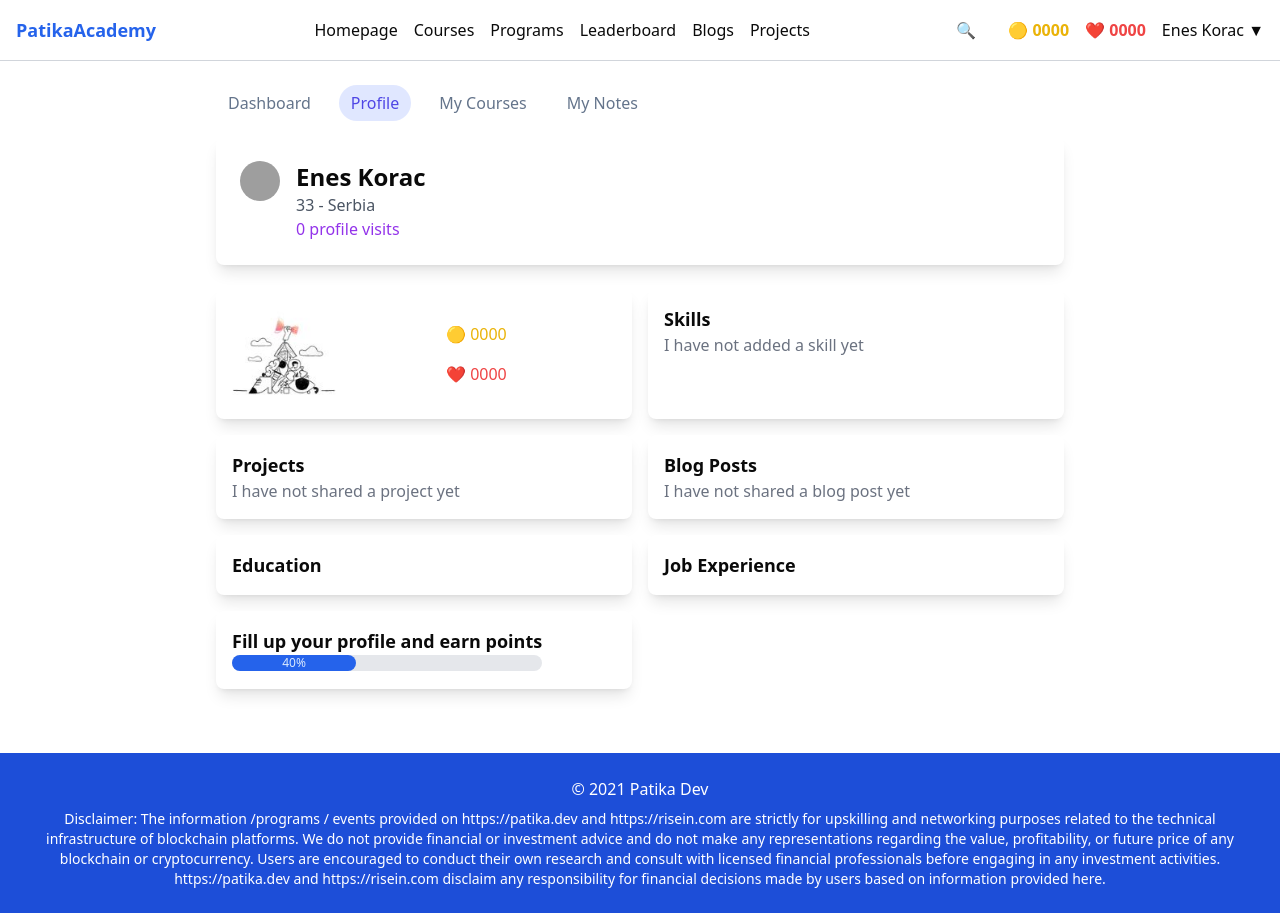
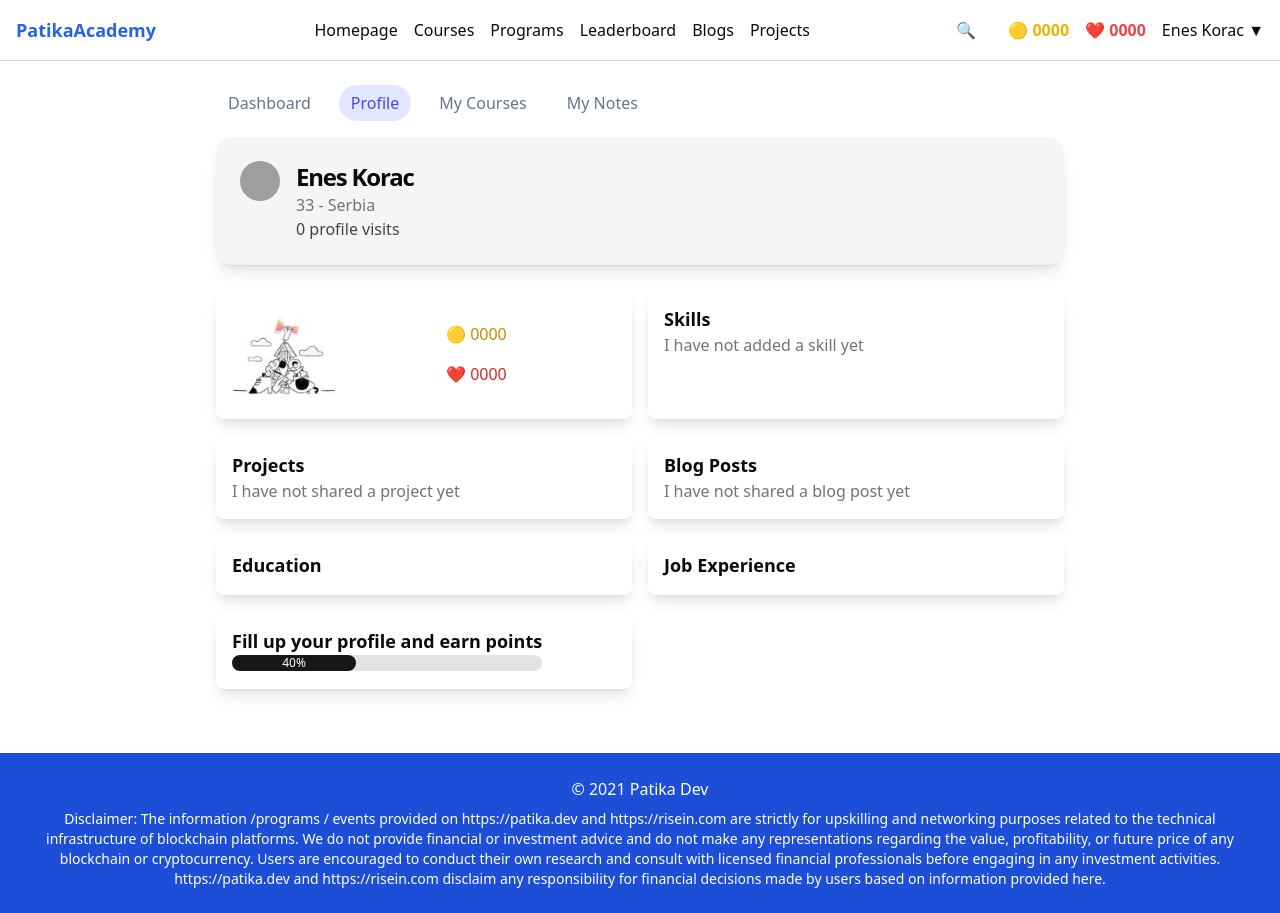
Before and after one commit to kcne/cnit-academy-ui, a Next.js app: page /user/profile in a window 1280 px wide. Built offline with nearby package versions, Linux system fonts and the light colour scheme; no server answers; grey boxes are pictures that could not be loaded.

Commit message:
adjust theme colors

```diff
--- a/src/app/blogs/[slug]/page.tsx
+++ b/src/app/blogs/[slug]/page.tsx
@@ -41,21 +41,21 @@ export default function Blogs({ params }) {
     <>
       <div className="flex flex-row items-baseline mb-3">
         <Link href="/blogs">
-          <h1 className="text-2xl font-bold text-blue-500 hover:underline">
+          <h1 className="text-2xl font-bold text-primary hover:underline">
             Blogs
           </h1>
         </Link>
         <span className="mx-2 text-2xl">⮚</span>
         <Link href="#">
-          <h1 className="text-2xl font-bold text-blue-500 hover:underline">
+          <h1 className="text-2xl font-bold text-primary hover:underline">
             {title}
           </h1>
         </Link>
       </div>
       <main className={blogBox}>
         <article>
-          <h1 className="text-2xl font-bold mb-2">{title}</h1>
-          <p className="text-sm text-gray-500 mb-4">
+          <h2 className="text-xl font-bold tracking-tighter mb-2">{title}</h2>
+          <p className="text-sm text-muted-foreground mb-4">
             By {createdBy} • {new Date(createdAt).toLocaleDateString()}
           </p>
           <Markdown>{post.content}</Markdown>
--- a/src/app/blogs/page.tsx
+++ b/src/app/blogs/page.tsx
@@ -22,17 +22,16 @@ export default function Blogs() {
 
   return (
     <>
-      <div className="flex flex-row justify-between">
-        <h1 className="text-2xl font-bold text-blue-500 hover:underline">
+      <div className="flex flex-row justify-between items-center mb-6">
+        <h1 className="text-2xl font-bold text-primary hover:underline">
           Blogs
         </h1>
 
         <Dialog>
-          <DialogTrigger>
-            {" "}
-            <h1 className="text-2xl font-bold mb-6 text-white bg-green-500 rounded-xl p-1 hover:bg-green-400 w-44">
+          <DialogTrigger asChild>
+            <button className="text-base font-semibold text-background bg-primary rounded-2xl px-4 py-2 hover:bg-primary/90 w-44">
               Blog Editor
-            </h1>
+            </button>
           </DialogTrigger>
           <DialogContent>
             <DialogHeader>
--- a/src/app/user/profile/page.tsx
+++ b/src/app/user/profile/page.tsx
@@ -16,17 +16,18 @@ export default function ProfilePage() {
     "text-sm font-medium leading-none peer-disabled:cursor-not-allowed peer-disabled:opacity-70";
   return (
     <>
-      <div className="flex space-x-4 bg-white p-6 rounded-lg shadow-lg">
+      {/* Profile Card */}
+      <div className="flex space-x-4 bg-muted p-6 rounded-2xl shadow-lg">
         <Avatar>
           <AvatarImage src="https://github.com/shadcn.png" />
           <AvatarFallback>CN</AvatarFallback>
         </Avatar>
         <div className="flex-1">
-          <h2 className="text-2xl font-bold">Enes Korac</h2>
-          <p className="text-gray-600">33 - Serbia</p>
-          <span className="text-purple-600">0 profile visits</span>
+          <h2 className="text-2xl font-bold tracking-tighter">Enes Korac</h2>
+          <p className="text-muted-foreground">33 - Serbia</p>
+          <span className="text-primary/80">0 profile visits</span>
         </div>
-        <i className="fa fa-pencil text-lg"></i>
+        <i className="fa fa-pencil text-lg text-muted-foreground hover:text-primary"></i>
       </div>
 
       {/* Bottom Sections */}
@@ -35,47 +36,53 @@ export default function ProfilePage() {
         <div
           className={`${card_box} flex flex-row justify-between items-center`}
         >
-          <div className="w-36 ">
-            <Image src={"/img2.jpg"} width={150} height={150} alt="img2" />
+          <div className="w-36">
+            <Image src="/img2.jpg" width={150} height={150} alt="img2" />
           </div>
-          <div className="flex flex-col justify-evenly text-center w-full h-24  ">
-            <p className="text-yellow-500">🟡 0000</p>
-            <p className="text-red-500">❤ 0000</p>
+          <div className="flex flex-col justify-evenly text-center w-full h-24">
+            <p className="text-yellow-600">🟡 0000</p>
+            <p className="text-red-600">❤ 0000</p>
           </div>
         </div>
+
         {/* Skills Card */}
         <div className={card_box}>
           <h3 className={card_title}>Skills</h3>
-          <p className="text-gray-500">I have not added a skill yet</p>
+          <p className="text-muted-foreground">I have not added a skill yet</p>
         </div>
 
         {/* Projects Card */}
         <div className={card_box}>
           <h3 className={card_title}>Projects</h3>
-          <p className="text-gray-500">I have not shared a project yet</p>
+          <p className="text-muted-foreground">
+            I have not shared a project yet
+          </p>
         </div>
 
         {/* Blog Posts Card */}
         <div className={card_box}>
           <h3 className={card_title}>Blog Posts</h3>
-          <p className="text-gray-500">I have not shared a blog post yet</p>
+          <p className="text-muted-foreground">
+            I have not shared a blog post yet
+          </p>
         </div>
 
         {/* Education Card */}
         <div className={card_box}>
           <h3 className={card_title}>Education</h3>
         </div>
-        {/* Job Card */}
+
+        {/* Job Experience Card */}
         <div className={card_box}>
           <h3 className={card_title}>Job Experience</h3>
         </div>
-        {/* Points Card */}
+
+        {/* Points Card with Progress Bar */}
         <Collapsible className={card_box}>
           <CollapsibleTrigger>
             <h3 className={card_title}>Fill up your profile and earn points</h3>
-            <div className="w-full bg-gray-200 rounded-full dark:bg-gray-700">
-              <div className="bg-blue-600 text-xs font-medium text-blue-100 text-center p-0.5 leading-none rounded-full w-2/5">
-                {" "}
+            <div className="w-full bg-muted-foreground/20 rounded-full">
+              <div className="bg-primary text-xs font-medium text-background text-center p-0.5 leading-none rounded-full w-2/5">
                 40%
               </div>
             </div>
@@ -84,7 +91,7 @@ export default function ProfilePage() {
             <div className={check_box}>
               <Checkbox id="item1" />
               <label htmlFor="item1" className={label_checkbox}>
-                Add GitHub(+2 points)
+                Add GitHub (+2 points)
               </label>
             </div>
 
@@ -94,6 +101,7 @@ export default function ProfilePage() {
                 Add LinkedIn (+2 points)
               </label>
             </div>
+
             <div className={check_box}>
               <Checkbox id="item3" />
               <label htmlFor="item3" className={label_checkbox}>
```
